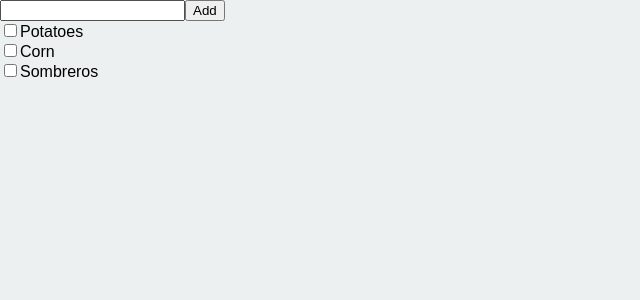
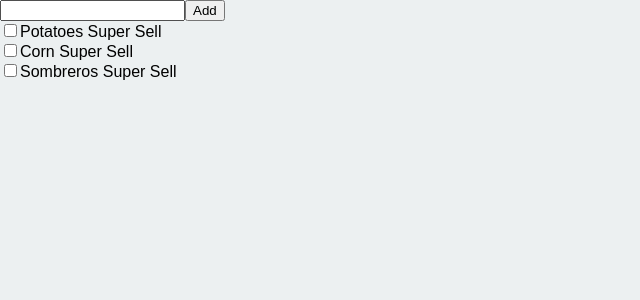
Before and after one commit to MosheLevC/techtroop-mobx-store, a React (Vite) app: page / in a window 1280 px wide. Shown: the top 300 px of the page, without its empty margins (0-640 px from the left). Built offline with nearby package versions, Linux system fonts and the light colour scheme.

Commit message:
exercise 2

```diff
--- a/src/components/Item.jsx
+++ b/src/components/Item.jsx
@@ -16,7 +16,7 @@ class Item extends Component {
     return (
       <div className={item.completed ? "crossed" : null}>
         <input type="checkbox" onClick={this.checkItem} value={item.name} />
-        {item.name}
+        {item.name} {item.location}
       </div>
     );
   }
```
